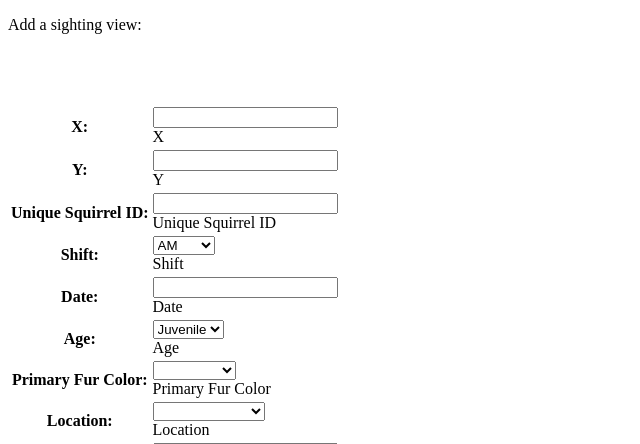
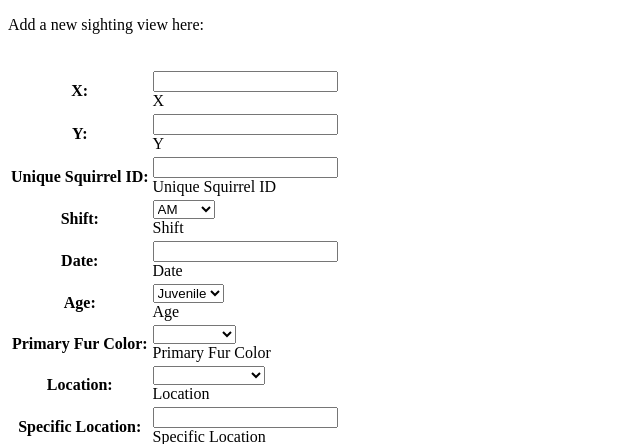
Before and after one commit to tz2478/squirrel_project, a Django app: page /squirrel/add in a window 1280 px wide. Shown: the top 444 px of the page, without its empty margins (0-640 px from the left). Run offline with Django 3.2, Linux system fonts and the light colour scheme.

Commit message:
Change the html file for adding for display issue

```diff
--- a/squirrel/templates/squirrel/add.html
+++ b/squirrel/templates/squirrel/add.html
@@ -1,18 +1,15 @@
 <!doctype html>
-
 <html>
 	<title>Add</title>
-	<body><p>Add a sighting view:</p>
+	<body><p>Add a new sighting view here:</p>
 		<p><form action="{% url 'squirrel:add' %}" method="POST" name="add">
 			{% csrf_token %}
 			<table>
 				{{ form.as_table }}
 				<br>
 				<tr>
-					<br>
 					<td></td>
-					<br>
-					<td><input type="submit" name="Submit"></td>
+					<td>     <input type="submit" name="Submit">     </td>
 				</tr>
 			</table>
 		</form>
```
